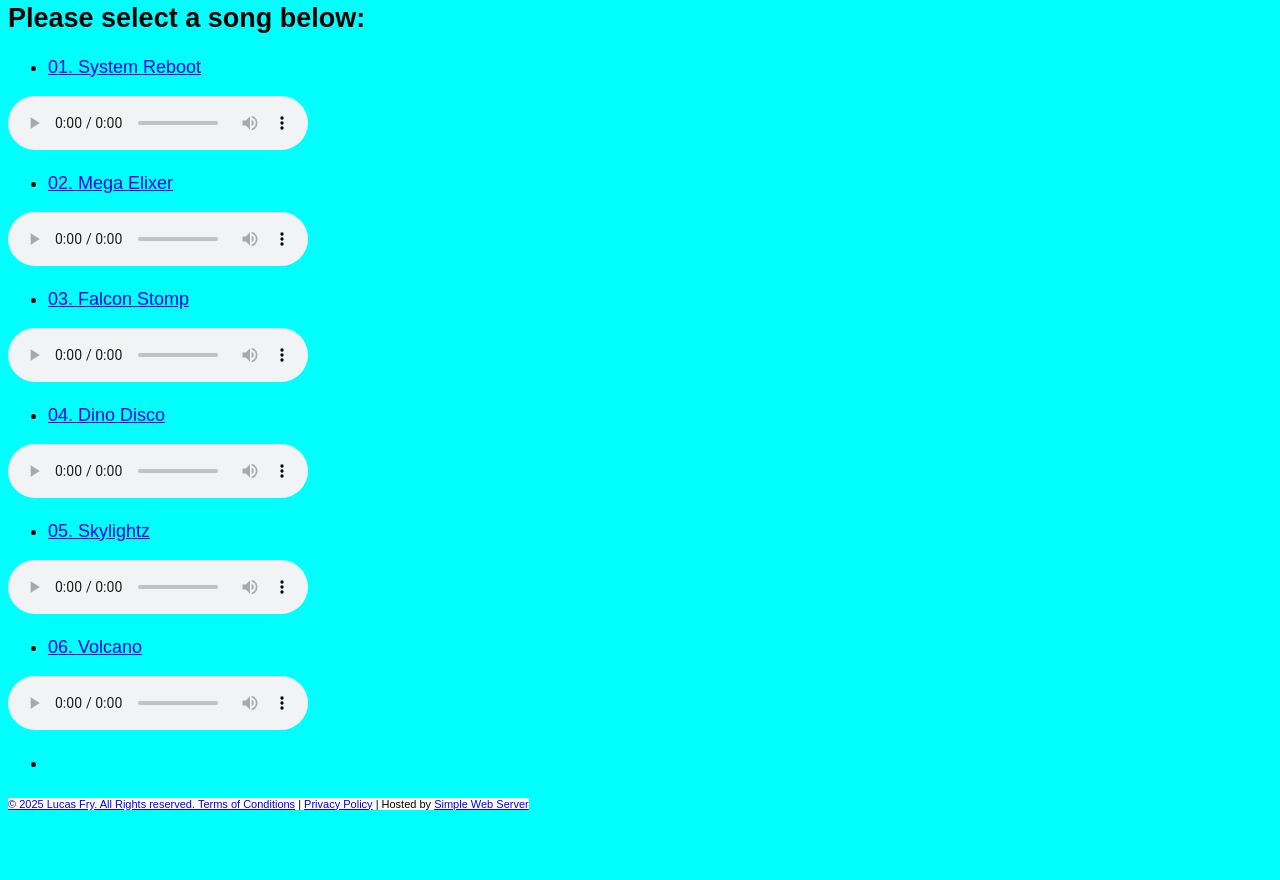
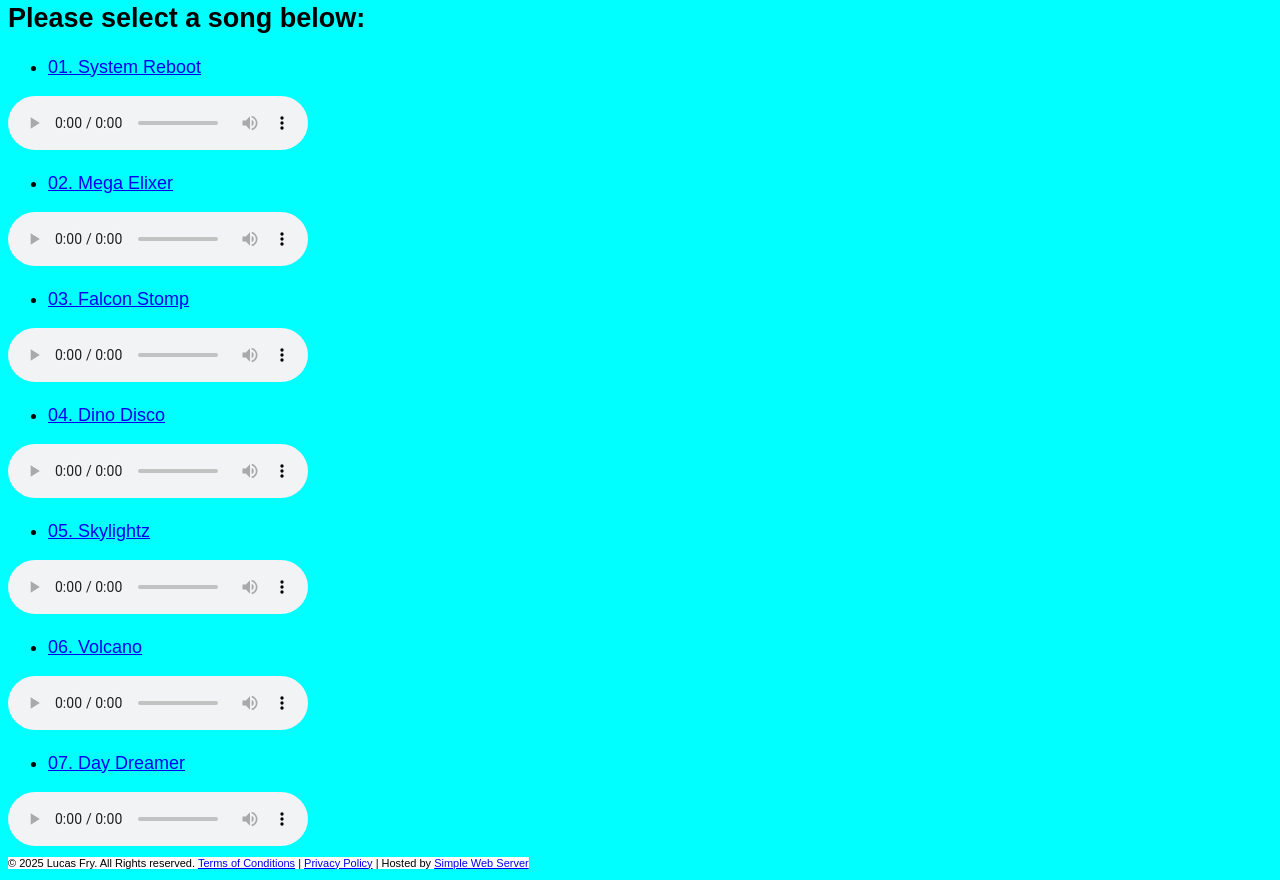
Before and after one commit to frenchfrysays4/test-local-website, a plain HTML site: page music/f-777/raptor-3.html in a window 1280 px wide. Shown: the part 143-1023 px from the top of the page. Before the commit the page ends 964 px from the top, so only its background shows below. Drawn offline with Linux system fonts and the light colour scheme.

Commit message:
Another partial fix

```diff
--- a/music/f-777/raptor-3.html
+++ b/music/f-777/raptor-3.html
@@ -96,9 +96,14 @@
             </audio>
             <ul>
                 <li>
-                    <a href="/music/files/downloads/"
+                    <a href="/music/files/downloads/f-777/raptor-3/07_Day-Dreamer">07. Day Dreamer</a>
                 </li>
             </ul>
+            <audio controls>
+                <source src="/music/files/mp3/f-777/raptor-3/07_Day-Dreamer.mp3" type="audio/mpeg">
+                <source src="/music/files/wav/f-777/raptor-4/07_Day-Dreamer.wav" type="audio/wav">
+                Your browser does not support the &lt;audio&gt; tag. Try downloading above.
+            </audio>
         </content>
         <footer>
             <small>
```
